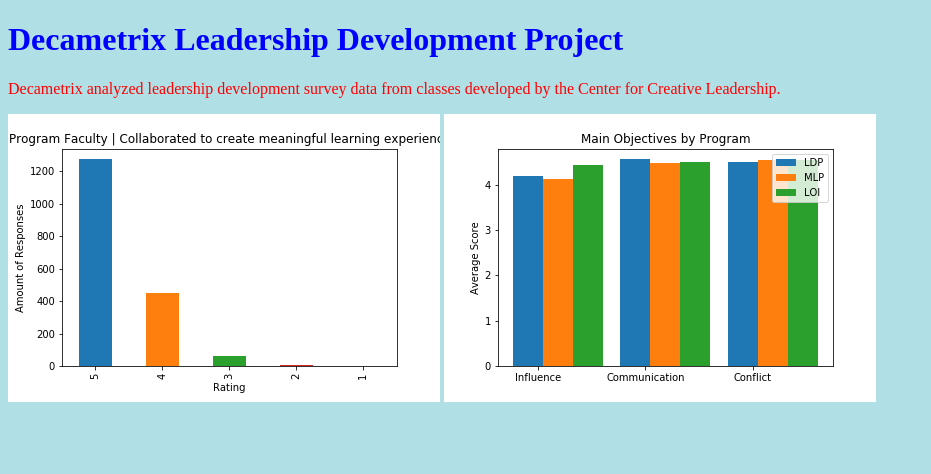
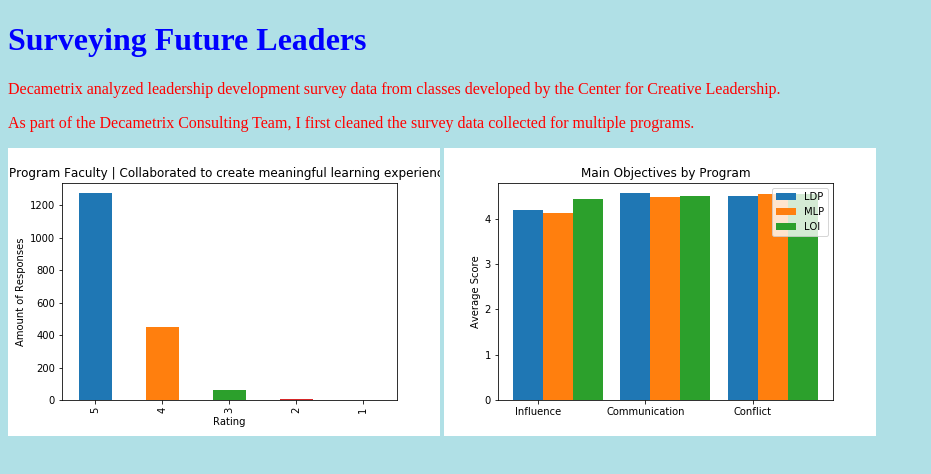
Before and after one commit to m-manahan/leadershipproject, a plain HTML site: page index.html in a window 1280 px wide. Shown: the whole page, without its empty margins (0-931 px from the left). Drawn offline with Linux system fonts and the light colour scheme.

Commit message:
Repo commit1

```diff
--- a/index.html
+++ b/index.html
@@ -15,10 +15,12 @@ table, th, td {
 </head>
 
 <body>
-    <h1>Decametrix Leadership Development Project</h1>
+    <h1>Surveying Future Leaders</h1>
     <p>Decametrix analyzed leadership development survey data from classes developed by the Center for Creative Leadership.</p>
+    <p>As part of the Decametrix Consulting Team, I first cleaned the survey data collected for multiple programs.</p>
     <img src = "Faculty_provide_meaningful_experience.PNG">
     <img src = "objectives_by_program.PNG">
+
 </body>
 
 </html>
```
